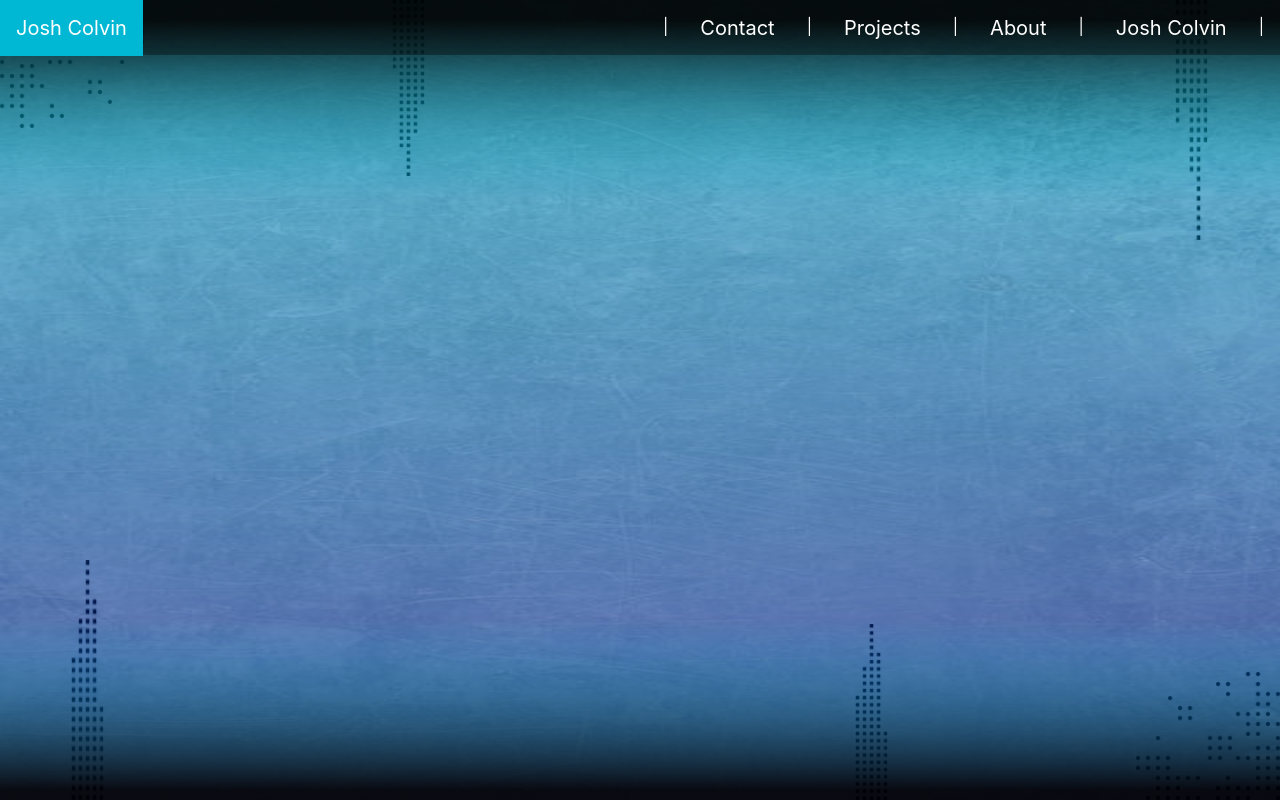
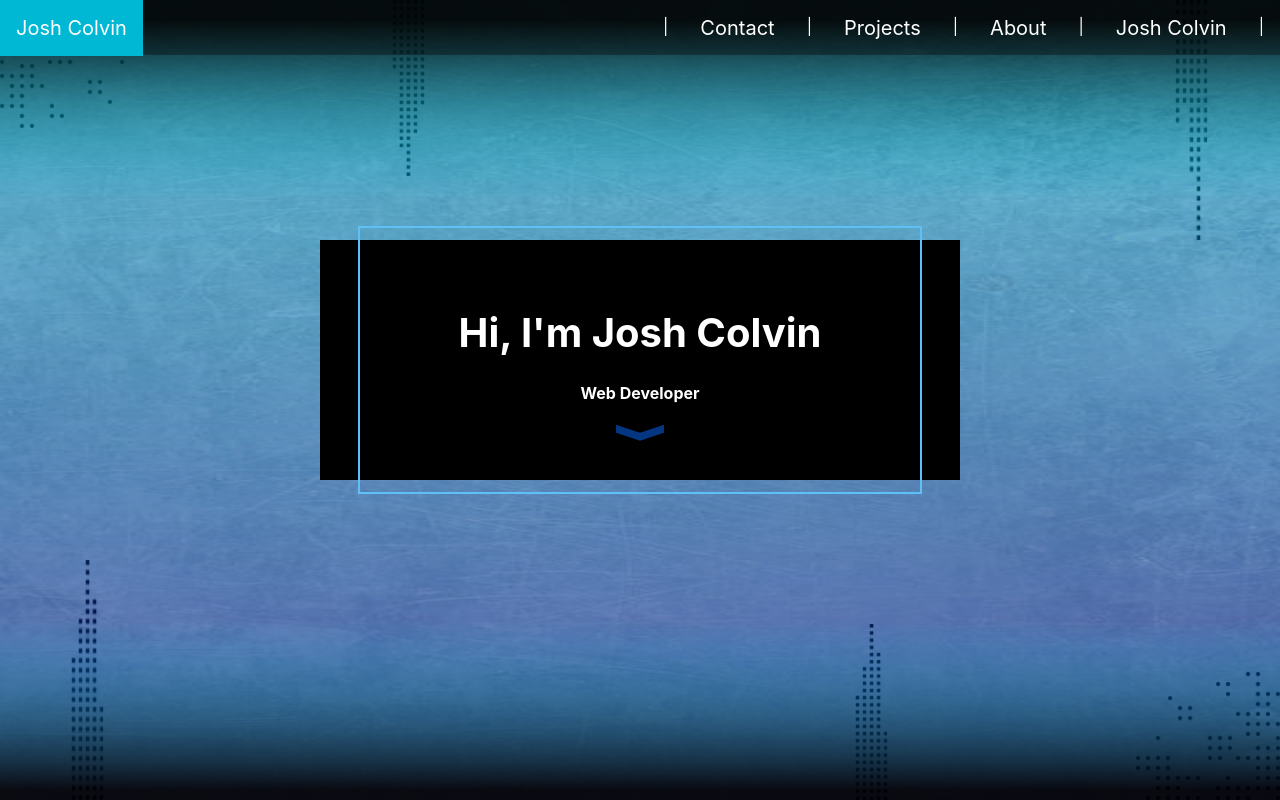
Before and after one commit to Cicada1105/Portfolio-old, a React (Create React App) app in the folder my-app/: page / in a window 1280 px wide. Built offline with nearby package versions, Linux system fonts and the light colour scheme; the HTML template or start-up script is replaced by a standard one.

Commit message:
Added intro card and function without output to arrow

```diff
--- a/my-app/src/Components/pgs/home/index.jsx
+++ b/my-app/src/Components/pgs/home/index.jsx
@@ -1,9 +1,44 @@
-import React from 'react';
+import React, { useState, useEffect } from 'react';
+
+// Styles
+import style from './index.module.css';
 
 const Home = () => {
 	return (
-		<div>Home Page</div>
+		<React.Fragment>
+			<IntroCard />
+		</React.Fragment>
 	);
 }
 
+class IntroCard extends React.Component {
+	render() {
+		return(
+			<div className={ style.blackCard }>
+				<div className={ style.blueBorder }>
+					<h1>
+						Hi, I'm Josh Colvin
+					</h1>
+					<h4>
+						Web Developer
+					</h4>
+					<Arrow />
+				</div>
+			</div>
+		);
+	}
+}
+
+const Arrow = () => {
+	const [clicked, setClick] = useState(false);
+
+	useEffect(() => {
+		console.log(`Clicked? ${clicked}`);
+	});
+
+	return (
+		<div className={ style.arrow } onClick={() => setClick(!clicked)}>
+		</div>
+	);
+}
 export { Home }
--- /dev/null
+++ b/my-app/src/Components/pgs/home/index.module.css
@@ -0,0 +1,33 @@
+/*	Home CSS Module  */
+.blackCard {
+	background-color:black;
+	position:relative;
+	width:40rem;
+	height:15rem;
+	margin:15rem auto auto auto;
+	z-index:1;
+}
+.blueBorder {
+	position:relative;
+	border:2px solid #5fc0f8;
+	color:white;
+	height:110%;
+	width:35rem;
+	margin:0 auto;
+	top:-6%;
+}
+h1 {
+	font-size:2.5rem;
+	margin-top:5rem;
+}
+.arrow {
+	background-color:#043682;
+	position:relative;
+	clip-path:polygon(0% 0%, 50% 50%, 100% 0%, 100% 50%, 50% 100%, 0% 50%);
+	width:3rem;
+	height:1rem;
+	margin:auto;
+}
+.arrow:hover {
+	cursor:pointer;
+}
--- a/my-app/src/Components/pgs/home/router.jsx
+++ b/my-app/src/Components/pgs/home/router.jsx
@@ -6,7 +6,7 @@ import { Home } from './index.jsx';
 const HomeRouter = () => {
 	return (
 		<Switch>
-			<Route exact path="/Home" render={() => <Home />} />
+			<Route exact path="/" render={() => <Home />} />
 		</Switch>
 	);
 }
```
Also changed, not shown: my-app/src/Components/pgs/home/imgs/broken_circle.png (deleted).
